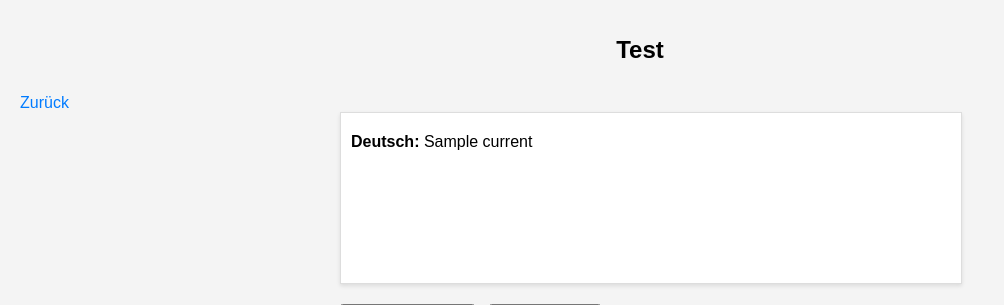
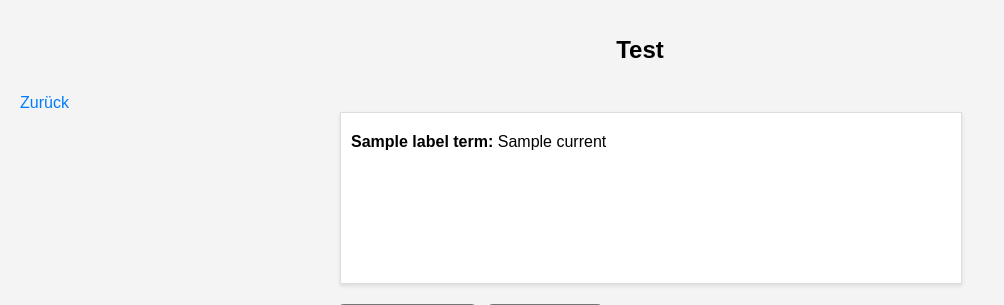
Before and after one commit to bernd-wiswedel/vocab_app, a Flask app: template templates/test.html in a window 1280 px wide. Shown: the top 305 px of the page, without its empty margins (0-1004 px from the left). Run offline with Flask 3, Linux system fonts and the light colour scheme; the template is opened without the code that fills it: most values are stand-ins (such as "Sample title", 1, 10 or a date in 2020); parts of the project's set-up code (start-up, migrations or seed data) failed here and were passed over.

Commit message:
more fixes around labels

```diff
--- a/app.py
+++ b/app.py
@@ -10,6 +10,38 @@ app.secret_key = os.environ.get('FLASK_SECRET_KEY', 'default_secret_key')
 
 # Load data from public Google Sheets
 vocab_data = fetch_data()
+
+def get_language_labels(language, show_term):
+    """
+    Utility function to determine labels for term, translation, and language based on the given language
+    and whether the term or translation is currently being shown.
+
+    :param language: The language of the current data.
+    :param show_term: Boolean indicating whether the term is being shown (True) or the translation (False).
+    :return: A dictionary with the following keys: label_language, label_translation, label_term, and show_comment.
+    """
+    if language == 'Latein':
+        label_language = 'Latein'
+        label_translation = 'Deutsch' if show_term else 'Latein'
+        label_term = 'Latein' if show_term else 'Deutsch'
+    elif language == 'Englisch':
+        label_language = 'Englisch'
+        label_translation = 'Deutsch' if show_term else 'Englisch'
+        label_term = 'Englisch' if show_term else 'Deutsch'
+    else:
+        # Add more logic here for other languages, if necessary
+        label_language = language
+        label_translation = 'Translation'
+        label_term = 'Term'
+
+    show_comment = language != 'Englisch'  # Only show comments for non-English languages
+
+    return {
+        'label_language': label_language,
+        'label_translation': label_translation,
+        'label_term': label_term,
+        'show_comment': show_comment
+    }
 
 @app.route('/')
 def index():
@@ -70,36 +102,54 @@ def testing():
         return redirect(url_for('index'))
 
     current_data = random.choice(session['test_data'])
-    show_comment = current_data[COL_NAME_LANGUAGE] != 'Englisch'
+    language = current_data[COL_NAME_LANGUAGE]
     show_term = session.get('show_term', True)
-    return render_template('test.html',
-                           current_data=current_data,
-                           term_key=COL_NAME_TERM,
-                           language_key=COL_NAME_LANGUAGE,
-                           comment_key=COL_NAME_COMMENT if show_comment else None,
-                           translation_key=COL_NAME_TRANSLATION,
-                           correct_count=session['correct_answers'],
-                           wrong_count=session['wrong_answers'],
-                           show_translation=False,
-                           show_term=show_term)
+
+    # Use the utility function to get the labels and comment visibility
+    labels = get_language_labels(language, show_term)
+
+    return render_template(
+        'test.html',
+        current_data=current_data,
+        term_key=COL_NAME_TERM,
+        language_key=COL_NAME_LANGUAGE,
+        comment_key=COL_NAME_COMMENT if labels['show_comment'] else None,
+        translation_key=COL_NAME_TRANSLATION,
+        correct_count=session['correct_answers'],
+        wrong_count=session['wrong_answers'],
+        show_translation=False,
+        show_term=show_term,
+        label_language=labels['label_language'],
+        label_translation=labels['label_translation'],
+        label_term=labels['label_term']
+    )
 
 @app.route('/show_translation', methods=['POST'])
 def show_translation():
     current_data_str = request.form['current_data']
     current_data = json.loads(current_data_str)
 
-    show_comment = current_data[COL_NAME_LANGUAGE] != 'Englisch'
+    language = current_data[COL_NAME_LANGUAGE]
     show_term = session.get('show_term', True)
-    return render_template('test.html',
-                           current_data=current_data,
-                           term_key=COL_NAME_TERM,
-                           language_key=COL_NAME_LANGUAGE,
-                           comment_key=COL_NAME_COMMENT if show_comment else None,
-                           translation_key=COL_NAME_TRANSLATION,
-                           correct_count=session['correct_answers'],
-                           wrong_count=session['wrong_answers'],
-                           show_translation=True,
-                           show_term=show_term)
+
+    # Use the utility function to get the labels and comment visibility
+    labels = get_language_labels(language, show_term)
+
+    return render_template(
+        'test.html',
+        current_data=current_data,
+        term_key=COL_NAME_TERM,
+        language_key=COL_NAME_LANGUAGE,
+        comment_key=COL_NAME_COMMENT if labels['show_comment'] else None,
+        translation_key=COL_NAME_TRANSLATION,
+        correct_count=session['correct_answers'],
+        wrong_count=session['wrong_answers'],
+        show_translation=True,
+        show_term=show_term,
+        label_language=labels['label_language'],
+        label_translation=labels['label_translation'],
+        label_term=labels['label_term']
+    )
 
 @app.route('/check_answer', methods=['POST'])
 def check_answer():
@@ -116,18 +166,30 @@ def switch_direction():
     current_data_str = request.form['current_data']
     current_data = json.loads(current_data_str)
 
+    # Toggle the direction (show term or show translation)
     session['show_term'] = not session.get('show_term', True)
+    show_term = session['show_term']
 
-    return render_template('test.html',
-                           current_data=current_data,
-                           term_key=COL_NAME_TERM,
-                           language_key=COL_NAME_LANGUAGE,
-                           comment_key=COL_NAME_COMMENT,
-                           translation_key=COL_NAME_TRANSLATION,
-                           correct_count=session['correct_answers'],
-                           wrong_count=session['wrong_answers'],
-                           show_translation=False,
-                           show_term=session['show_term'])
+    language = current_data[COL_NAME_LANGUAGE]
+
+    # Use the utility function to get the labels and comment visibility
+    labels = get_language_labels(language, show_term)
+
+    return render_template(
+        'test.html',
+        current_data=current_data,
+        term_key=COL_NAME_TERM,
+        language_key=COL_NAME_LANGUAGE,
+        comment_key=COL_NAME_COMMENT if labels['show_comment'] else None,
+        translation_key=COL_NAME_TRANSLATION,
+        correct_count=session['correct_answers'],
+        wrong_count=session['wrong_answers'],
+        show_translation=False,
+        show_term=show_term,
+        label_language=labels['label_language'],
+        label_translation=labels['label_translation'],
+        label_term=labels['label_term']
+    )
 
 if __name__ == '__main__':
     app.run(host='0.0.0.0', port=5000)
--- a/templates/test.html
+++ b/templates/test.html
@@ -12,12 +12,12 @@
     <a href="{{ url_for('index') }}">Zurück</a>
     <div class="wrapper-container">
         <div class="content-container">
-            <p><strong>{{ 'Latein' if current_data[language_key] == 'Latein' else 'English' if show_term else 'Deutsch' }}:</strong> {{ current_data[term_key] if show_term else current_data[translation_key] }}</p>
+            <p><strong>{{ label_term }}:</strong> {{ current_data[term_key] if show_term else current_data[translation_key] }}</p>
             {% if show_translation %}
-                {% if current_data[language_key] == 'Latein' %}
+                {% if comment_key %}
                     <p><strong>Zusatz:</strong> {{ current_data[comment_key] }}</p>
                 {% endif %}
-                <p><strong>{{ 'Deutsch' if show_term else 'Fremdsprache' }}:</strong> {{ current_data[translation_key] if show_term else current_data[term_key] }}</p>
+                <p><strong>{{ label_translation }}:</strong> {{ current_data[translation_key] if show_term else current_data[term_key] }}</p>
             {% endif %}
         </div>
         <div class="button-container">
```
